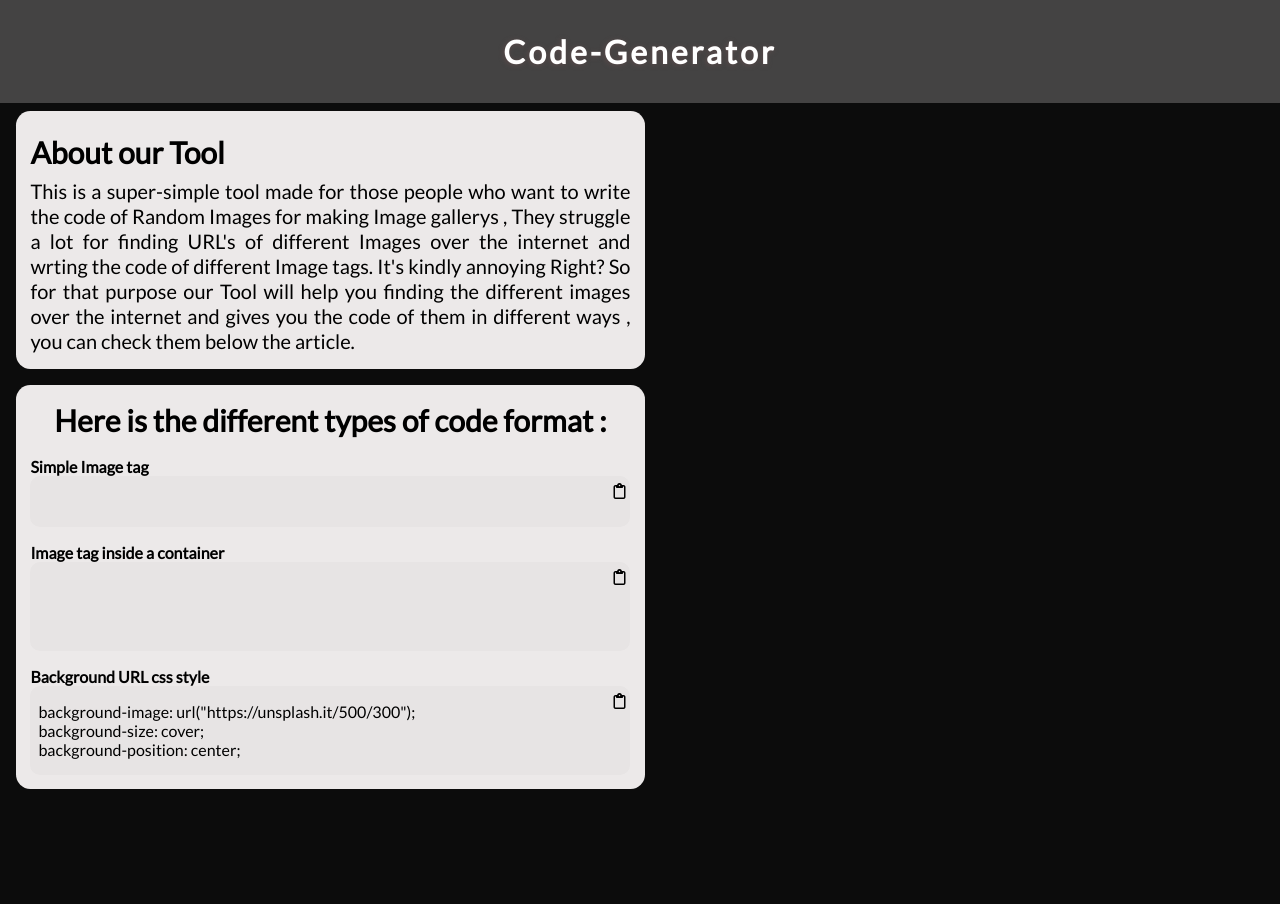
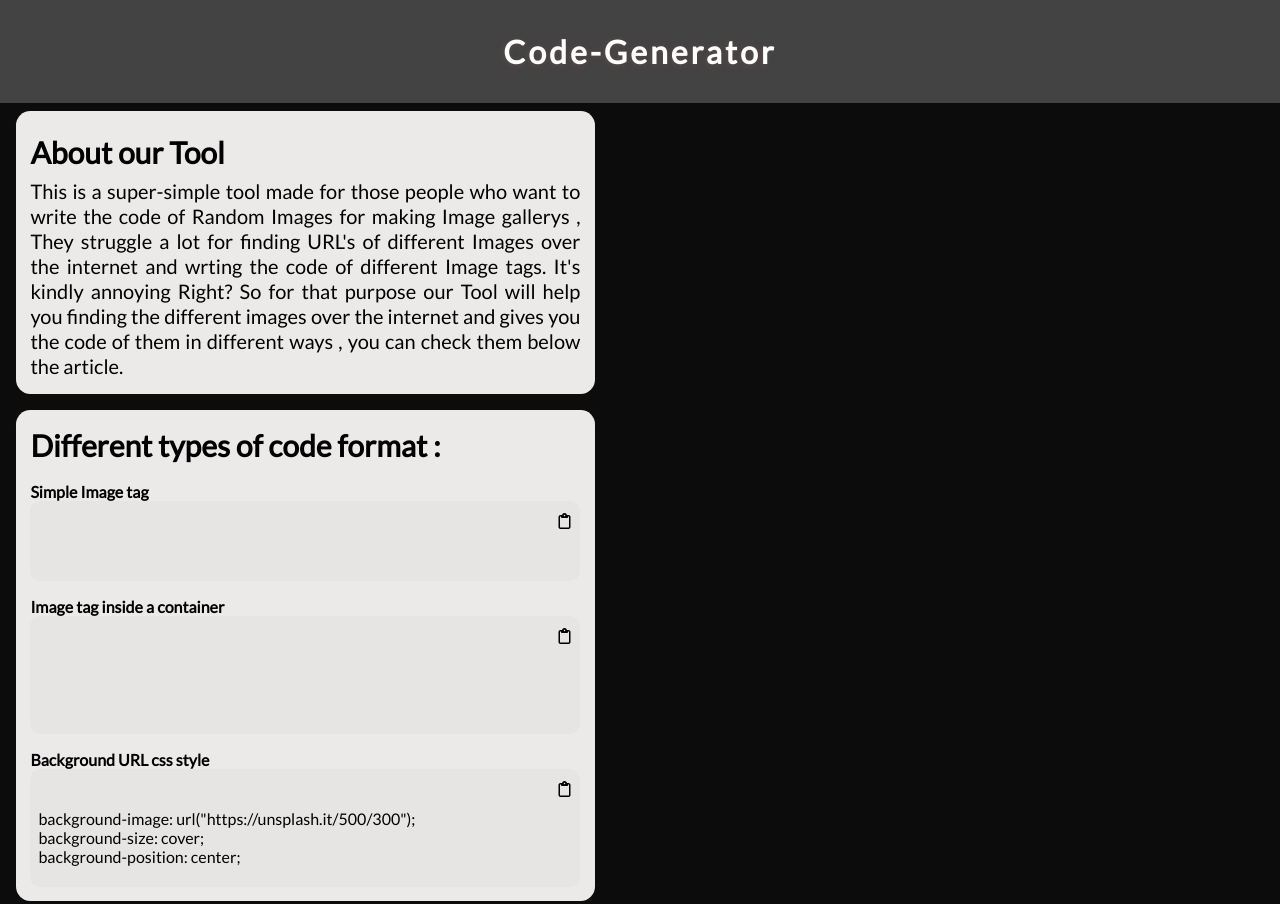
Before and after one commit to cuber-dev/Sam-code-generator, a plain HTML site: page index.html in a window 1280 px wide. Shown: the top 904 px of the page. Drawn offline with Linux system fonts and the light colour scheme.

Commit message:
commit evrything

```diff
--- a/index.html
+++ b/index.html
@@ -28,7 +28,7 @@
             </p>
          </article>
          <section class="codes-container">
-            <h3 class="code-heading">Here is the different types of code format :</h3>
+            <h3 class="code-heading">Different types of code format :</h3>
             <div class="box">
                 <h4>Simple Image tag</h4>
                 <div class="code-box">
@@ -48,8 +48,8 @@
             <div class="box">
                 <h4>Background URL css style</h4>
                 <div class="code-box">
+                    <span class="copy"><i class="fa-sharp fa-regular fa-clipboard"></i></span>
                     <pre id="code-img-bg">code here</pre>
-                    <span class="copy"><i class="fa-sharp fa-regular fa-clipboard"></i></span>
                 </div>
             </div>
 
--- a/style.css
+++ b/style.css
@@ -45,7 +45,7 @@ main{
     padding: min(.5rem,2.5rem) 1rem;
 }
 main .about-article{
-    width: min(91%,600px);
+    width: min(90%,550px);
     height: max-content;
     padding: var(--text-size);
     background-color: #ece9e9;
@@ -55,34 +55,47 @@ main .about-article{
 main h3{
     margin: var(--text-size) 0;
     font-size: 30px;
+    text-align: left;
 }
 
 main .codes-container{
     background-color: #ece9e9;
     display: grid;
     row-gap: 1rem;
-    width: min(91%,600px);
+    width: min(90%,550px);
     border-radius: var(--text-size);
     padding: var(--text-size);
 }
 main .code-heading{
    display: inline-block;
-   margin: 3px auto;
+   margin: 3px 0;
 }
-/* Code printing styles */
+/* this box class contains the code-box container and code pre tag */
+main .box{
+    width: 100%;
+    overflow: auto;
+}
+
 main .code-box{
-    padding: 1rem .5rem;
+    padding: 1.5rem .5rem 5px .5rem;
     background-color: #e7e4e4;
     border-radius: 10px;
     height: auto;
     position: relative;
+    overflow: auto;
 }
-
+/* pre tag holds the code */
+main pre{
+    width: 100%;
+    padding: 1rem 0;
+    overflow: auto;
+}
+/* =================================================================== */
 main .copy {
     position: absolute;
-    top: 0;
-    right: 0;
-    padding: 5px;
+    top: 0px;
+    right: 0px;
+    padding: 10px;
     cursor: pointer;
 }
 
@@ -123,11 +136,12 @@ footer .about-details{
     h3{
         font-size: 15px;
     }
+    p,a,.codes-container h3{
+        font-size: 5vw;
+    }
+
     footer h2{
         font-size: 25px;
-    }
-    p{
-        font-size: 16px;
     }
     footer > *:not(h2){
         width: auto;
```
